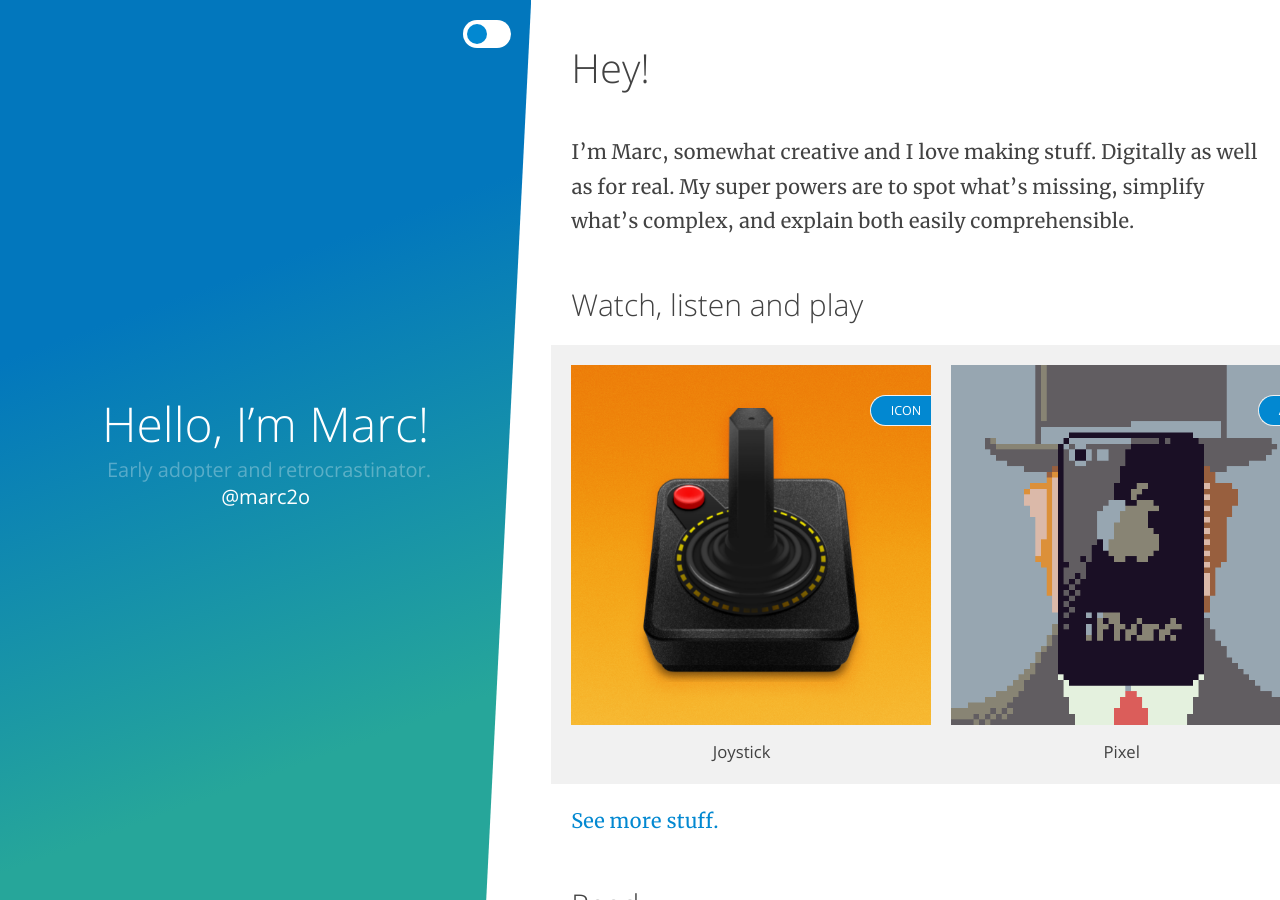
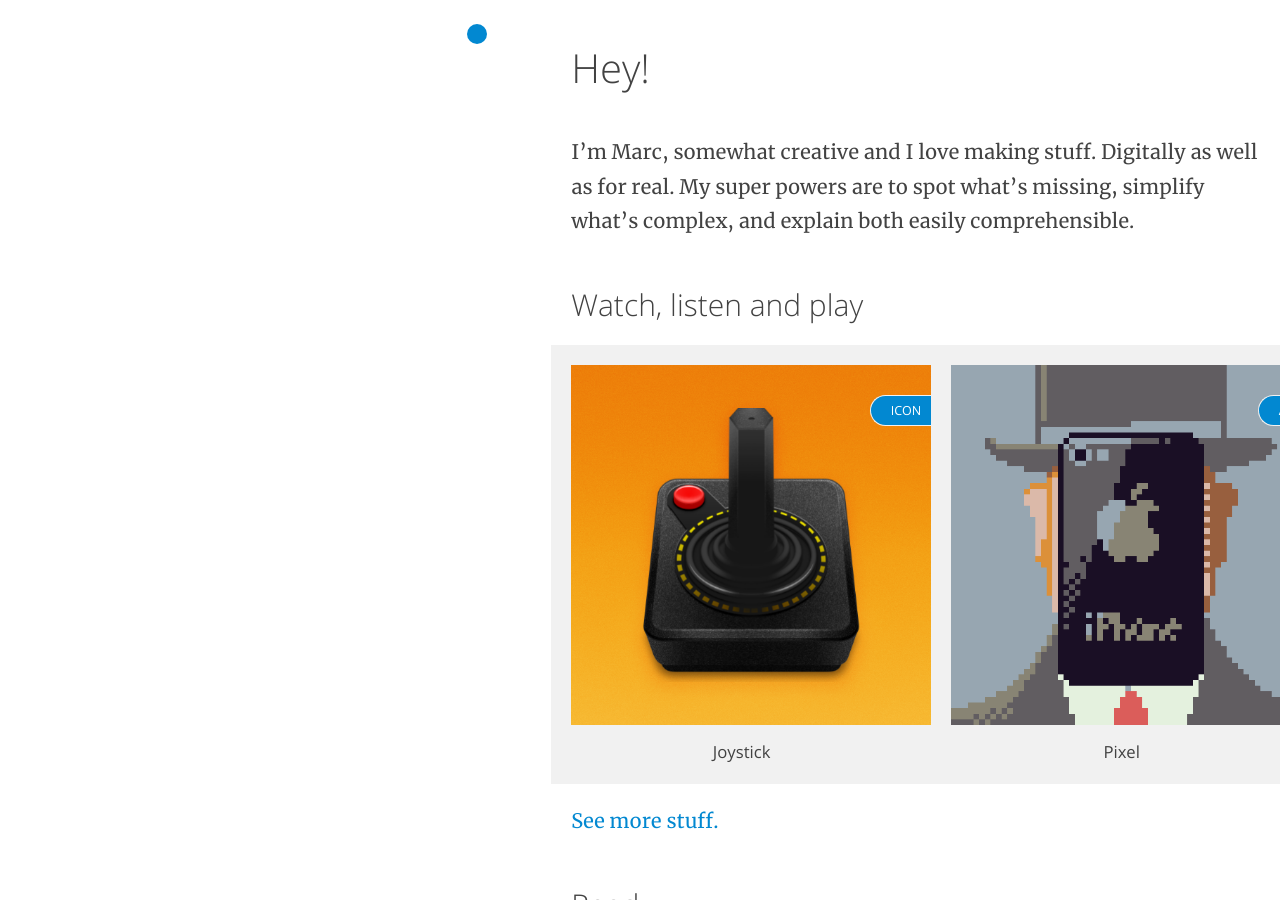
Before and after one commit to marc2o/marc2o.github.io, a Jekyll site: the page built from index.md, in a window 1280 px wide and 900 px high. Built offline with Jekyll 4.4.1, drawn with Linux system fonts in a browser that asks for light colours.

Commit message:
Update index.css

```diff
--- a/assets/css/index.css
+++ b/assets/css/index.css
@@ -181,7 +181,8 @@ header {
     margin: 0;
     overflow: hidden;
     color: var(--fill-color);
-    background-image: linear-gradient(160deg, #0277bd 33%, #26a69a 80%);
+    /*background-image: linear-gradient(160deg, #0277bd 33%, #26a69a 80%);*/
+    background-color: var(--fill-color);
     clip-path: polygon(0% 0%, 100% 0%, 100% calc(100% - 5vh), 0% 100%);
     -webkit-clip-path: polygon(0% 0%, 100% 0%, 100% calc(100% - 5vh), 0% 100%);
 }
```
